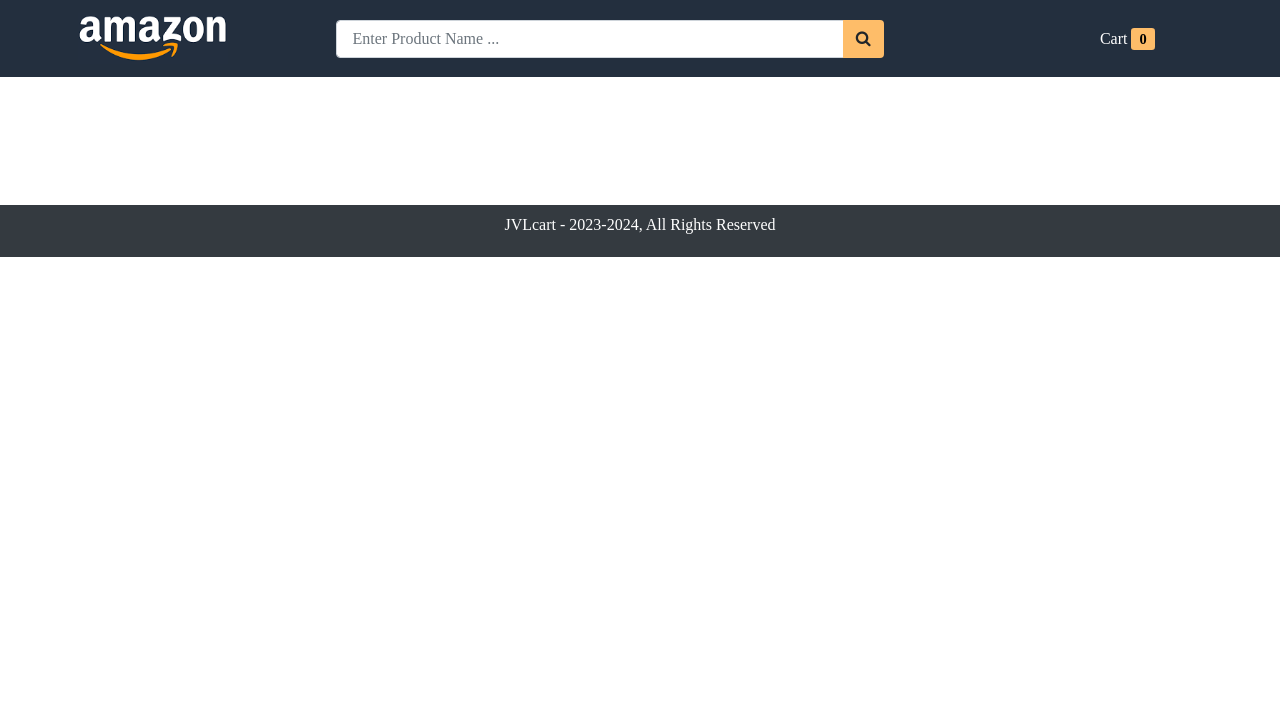
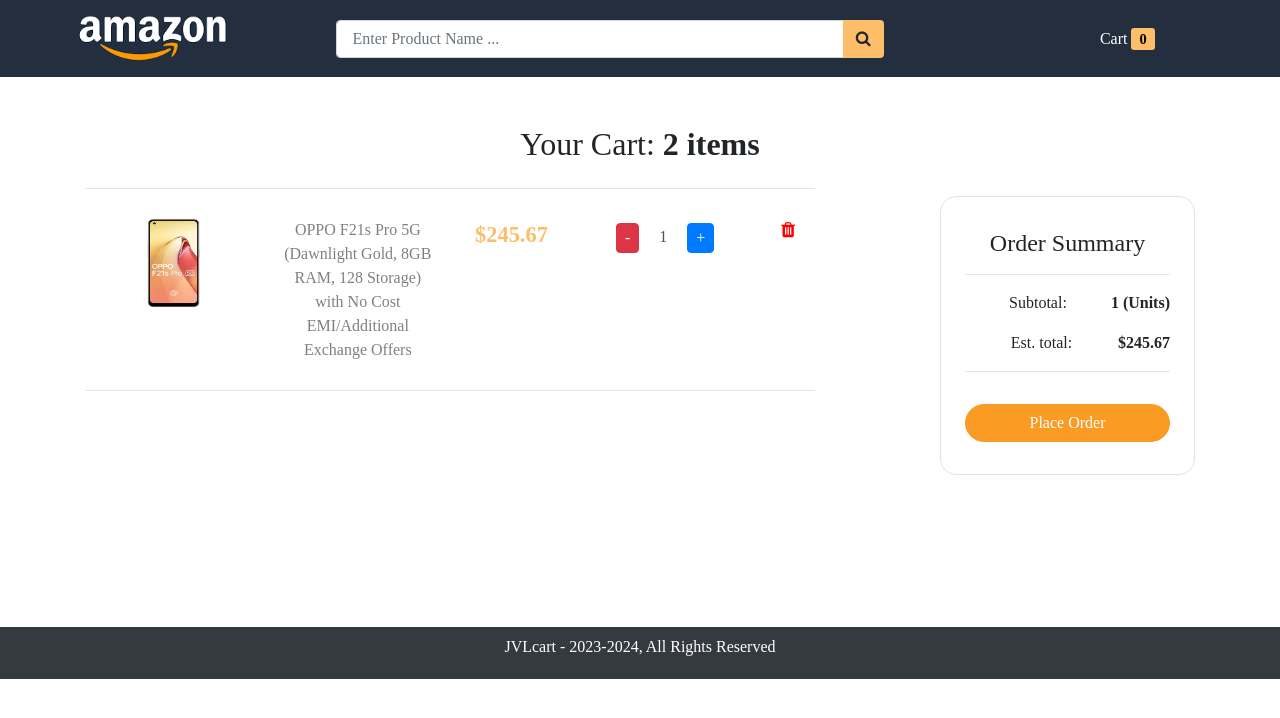
Before and after one commit to Rajaramanarb/ecommerce, a React (Create React App) app in the folder frontend/: page /cart in a window 1280 px wide. Shown: the top 718 px of the page. Built offline with nearby package versions, Linux system fonts and the light colour scheme.

Commit message:
Creating cart page

```diff
--- a/frontend/src/App.js
+++ b/frontend/src/App.js
@@ -7,6 +7,7 @@
 import { useState } from 'react';
 import { ToastContainer } from 'react-toastify';
 import 'react-toastify/dist/ReactToastify.css';
+import Cart from './pages/Cart';
 
 function App() {
   const [cartItems, setCartItems] = useState([]);
@@ -21,6 +22,7 @@
           <Route path="/" element={<Home />} />
           <Route path="/search" element={<Home />} />
           <Route path="/product/:id" element={<ProductDetail cartItems={cartItems} setCartItems={setCartItems}/>} />
+          <Route path="/cart" element={<Cart cartItems={cartItems} setCartItems={setCartItems}/>} />
         </Routes>
       </div>
       </Router>
--- a/frontend/src/components/Header.js
+++ b/frontend/src/components/Header.js
@@ -13,8 +13,10 @@
             <Search/>
 
             <div className="col-12 col-md-3 mt-4 mt-md-0 text-center">
-                <span id="cart" className="ml-3">Cart</span>
-                <span className="ml-1" id="cart_count">{cartItems.length}</span>
+                <Link to={"/cart"}>
+                    <span id="cart" className="ml-3">Cart</span>
+                    <span className="ml-1" id="cart_count">{cartItems.length}</span>
+                </Link>
             </div>
             </nav>
 }
--- /dev/null
+++ b/frontend/src/pages/Cart.js
@@ -0,0 +1,54 @@
+export default function Cart() {
+    return  <div class="container container-fluid">
+                <h2 class="mt-5">Your Cart: <b>2 items</b></h2>
+
+                <div class="row d-flex justify-content-between">
+                    <div class="col-12 col-lg-8">
+                        <hr />
+                        <div class="cart-item">
+                            <div class="row">
+                                <div class="col-4 col-lg-3">
+                                    <img src="/images/products/1.jpg" alt="Laptop" height="90" width="115" />
+                                </div>
+
+                                <div class="col-5 col-lg-3">
+                                    <a href="#">OPPO F21s Pro 5G (Dawnlight Gold, 8GB RAM, 128 Storage) with No Cost EMI/Additional Exchange Offers</a>
+                                </div>
+
+
+                                <div class="col-4 col-lg-2 mt-4 mt-lg-0">
+                                    <p id="card_item_price">$245.67</p>
+                                </div>
+
+                                <div class="col-4 col-lg-3 mt-4 mt-lg-0">
+                                    <div class="stockCounter d-inline">
+                                        <span class="btn btn-danger minus">-</span>
+                                        <input type="number" class="form-control count d-inline" value="1" readOnly />
+
+                                        <span class="btn btn-primary plus">+</span>
+                                    </div>
+                                </div>
+
+                                <div class="col-4 col-lg-1 mt-4 mt-lg-0">
+                                    <i id="delete_cart_item" class="fa fa-trash btn btn-danger"></i>
+                                </div>
+
+                            </div>
+                        </div>
+                        <hr />
+                    </div>
+
+                    <div class="col-12 col-lg-3 my-4">
+                        <div id="order_summary">
+                            <h4>Order Summary</h4>
+                            <hr />
+                            <p>Subtotal:  <span class="order-summary-values">1 (Units)</span></p>
+                            <p>Est. total: <span class="order-summary-values">$245.67</span></p>
+
+                            <hr />
+                            <button id="checkout_btn" class="btn btn-primary btn-block">Place Order</button>
+                        </div>
+                    </div>
+                </div>
+            </div>
+}
```
